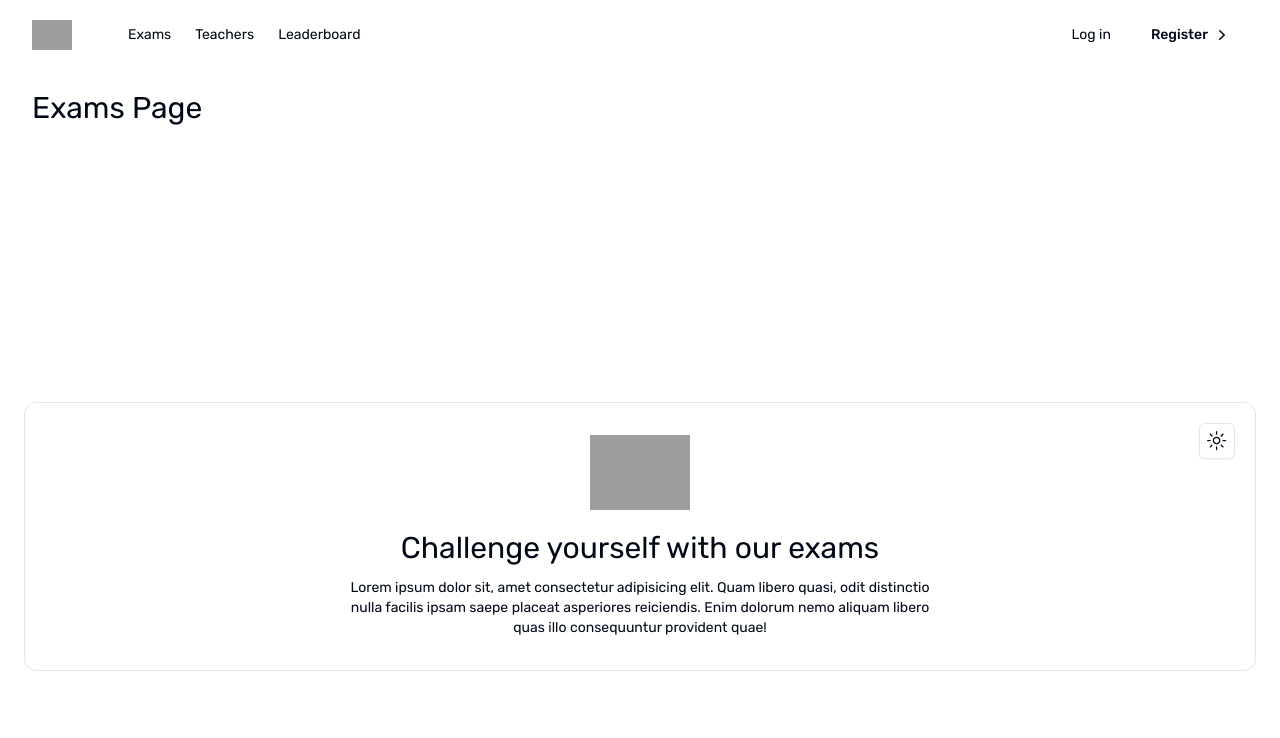
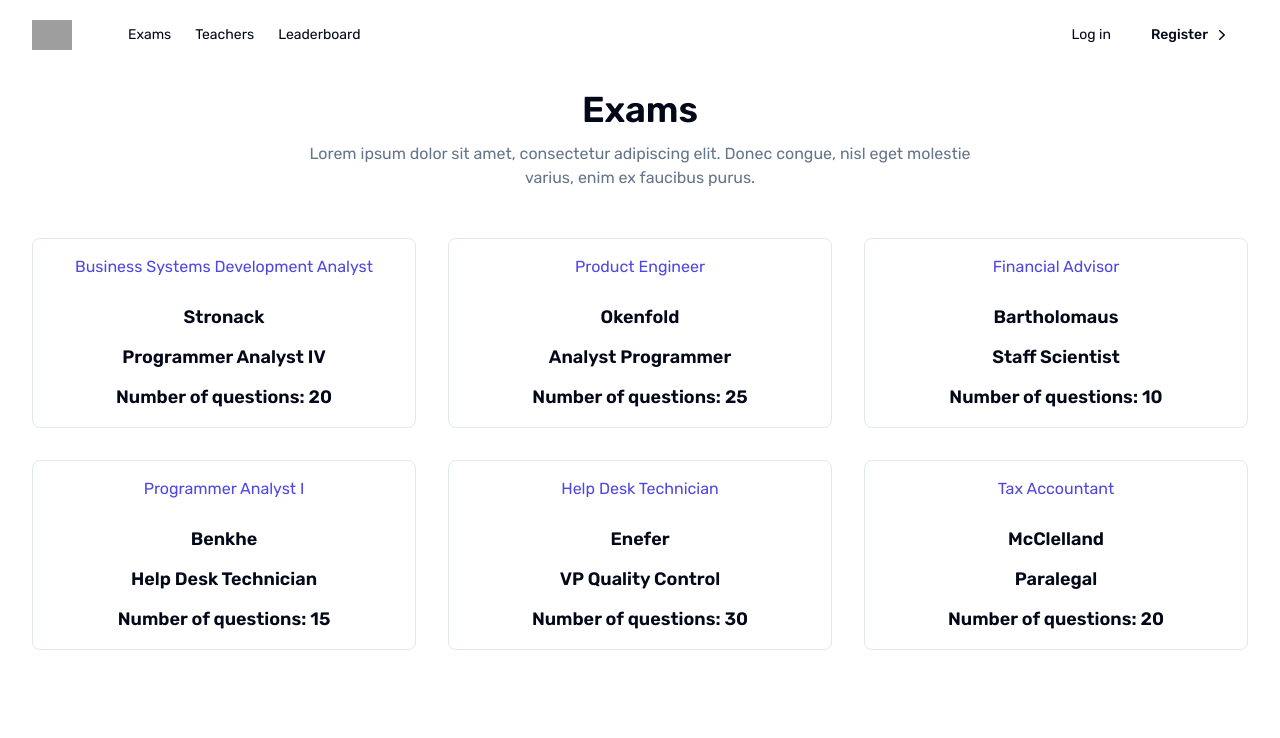
Before and after one commit to alieldeba/examon, a Next.js app: page /exams in a window 1280 px wide. Shown: the top 738 px of the page. Built offline with nearby package versions, Linux system fonts and the light colour scheme; grey boxes are pictures that could not be loaded.

Commit message:
build: exams page

```diff
--- a/app/exams/page.tsx
+++ b/app/exams/page.tsx
@@ -1,7 +1,131 @@
 import React from "react";
+import { cn } from "@/lib/utils"
+import { buttonVariants } from "@/components/ui/button"
+import {
+    AlertDialog,
+    // AlertDialogAction,
+    AlertDialogCancel,
+    AlertDialogContent,
+    AlertDialogDescription,
+    AlertDialogFooter,
+    AlertDialogHeader,
+    AlertDialogTitle,
+    AlertDialogTrigger,
+} from "@/components/ui/alert-dialog";
+import Link from "next/link";
 
 function page() {
-  return <h1 className="text-3xl h-56">Exams Page</h1>;
+    let features = [
+        {
+            id: 1,
+            title: "Business Systems Development Analyst",
+            teacher: "Stronack",
+            numberOfQuestions: 20,
+            subject: "Programmer Analyst IV",
+        },
+        {
+            id: 2,
+            title: "Product Engineer",
+            teacher: "Okenfold",
+            numberOfQuestions: 25,
+            subject: "Analyst Programmer",
+        },
+        {
+            id: 3,
+            title: "Financial Advisor",
+            teacher: "Bartholomaus",
+            numberOfQuestions: 10,
+            subject: "Staff Scientist",
+        },
+        {
+            id: 4,
+            title: "Programmer Analyst I",
+            teacher: "Benkhe",
+            numberOfQuestions: 15,
+            subject: "Help Desk Technician",
+        },
+        {
+            id: 5,
+            title: "Help Desk Technician",
+            teacher: "Enefer",
+            numberOfQuestions: 30,
+            subject: "VP Quality Control",
+        },
+        {
+            id: 6,
+            title: "Tax Accountant",
+            teacher: "McClelland",
+            numberOfQuestions: 20,
+            subject: "Paralegal",
+        },
+    ];
+    return (
+        <>
+            <div className="relative max-w-2xl mx-auto sm:text-center">
+                <div className="relative z-10">
+                    <h3 className="text-3xl font-semibold sm:text-4xl">
+                        Exams
+                    </h3>
+                    <p className="mt-3 text-muted-foreground">
+                        Lorem ipsum dolor sit amet, consectetur adipiscing elit.
+                        Donec congue, nisl eget molestie varius, enim ex
+                        faucibus purus.
+                    </p>
+                </div>
+            </div>
+            <div className="relative mt-12">
+                <ul className="grid gap-8 sm:grid-cols-2 lg:grid-cols-3">
+                    {features.map((item, idx) => (
+                        <AlertDialog key={idx}>
+                            <AlertDialogTrigger>
+                                <li className="space-y-3 p-4 border rounded-lg">
+                                    <AlertDialogContent>
+                                        <AlertDialogHeader>
+                                            <AlertDialogTitle>
+                                                Some more info about exam {item.id}
+                                            </AlertDialogTitle>
+                                            <AlertDialogDescription>
+                                                Lorem, ipsum dolor sit amet
+                                                consectetur adipisicing elit.
+                                                Quis eligendi amet, sit
+                                                reiciendis debitis nam fugiat
+                                                ducimus quam ipsa beatae!
+                                            </AlertDialogDescription>
+                                        </AlertDialogHeader>
+                                        <AlertDialogFooter>
+                                            <AlertDialogCancel>
+                                                Cancel
+                                            </AlertDialogCancel>
+                                            {/* TODO: need to make it as a component */}
+                                            <Link
+                                                href={`/emails/${item.id}`}
+                                                className={cn(buttonVariants())}
+                                            >
+                                                Start Exam
+                                            </Link>
+                                        </AlertDialogFooter>
+                                    </AlertDialogContent>
+                                    <div className="text-indigo-600 pb-3">
+                                        {item.title}
+                                    </div>
+                                    <h4 className="text-lg font-semibold">
+                                        {item.teacher}
+                                    </h4>
+                                    <h4 className="text-lg font-semibold">
+                                        {item.subject}
+                                    </h4>
+                                    <h4 className="text-lg font-semibold">
+                                        Number of questions:{" "}
+                                        {item.numberOfQuestions}
+                                    </h4>
+                                </li>
+                            </AlertDialogTrigger>
+                        </AlertDialog>
+                    ))}
+                </ul>
+            </div>
+        </>
+    );
 }
 
 export default page;
--- /dev/null
+++ b/components/ui/alert-dialog.tsx
@@ -0,0 +1,141 @@
+"use client"
+
+import * as React from "react"
+import * as AlertDialogPrimitive from "@radix-ui/react-alert-dialog"
+
+import { cn } from "@/lib/utils"
+import { buttonVariants } from "@/components/ui/button"
+
+const AlertDialog = AlertDialogPrimitive.Root
+
+const AlertDialogTrigger = AlertDialogPrimitive.Trigger
+
+const AlertDialogPortal = AlertDialogPrimitive.Portal
+
+const AlertDialogOverlay = React.forwardRef<
+  React.ElementRef<typeof AlertDialogPrimitive.Overlay>,
+  React.ComponentPropsWithoutRef<typeof AlertDialogPrimitive.Overlay>
+>(({ className, ...props }, ref) => (
+  <AlertDialogPrimitive.Overlay
+    className={cn(
+      "fixed inset-0 z-50 bg-black/80 data-[state=open]:animate-in data-[state=closed]:animate-out data-[state=closed]:fade-out-0 data-[state=open]:fade-in-0",
+      className
+    )}
+    {...props}
+    ref={ref}
+  />
+))
+AlertDialogOverlay.displayName = AlertDialogPrimitive.Overlay.displayName
+
+const AlertDialogContent = React.forwardRef<
+  React.ElementRef<typeof AlertDialogPrimitive.Content>,
+  React.ComponentPropsWithoutRef<typeof AlertDialogPrimitive.Content>
+>(({ className, ...props }, ref) => (
+  <AlertDialogPortal>
+    <AlertDialogOverlay />
+    <AlertDialogPrimitive.Content
+      ref={ref}
+      className={cn(
+        "fixed left-[50%] top-[50%] z-50 grid w-full max-w-lg translate-x-[-50%] translate-y-[-50%] gap-4 border bg-background p-6 shadow-lg duration-200 data-[state=open]:animate-in data-[state=closed]:animate-out data-[state=closed]:fade-out-0 data-[state=open]:fade-in-0 data-[state=closed]:zoom-out-95 data-[state=open]:zoom-in-95 data-[state=closed]:slide-out-to-left-1/2 data-[state=closed]:slide-out-to-top-[48%] data-[state=open]:slide-in-from-left-1/2 data-[state=open]:slide-in-from-top-[48%] sm:rounded-lg",
+        className
+      )}
+      {...props}
+    />
+  </AlertDialogPortal>
+))
+AlertDialogContent.displayName = AlertDialogPrimitive.Content.displayName
+
+const AlertDialogHeader = ({
+  className,
+  ...props
+}: React.HTMLAttributes<HTMLDivElement>) => (
+  <div
+    className={cn(
+      "flex flex-col space-y-2 text-center sm:text-left",
+      className
+    )}
+    {...props}
+  />
+)
+AlertDialogHeader.displayName = "AlertDialogHeader"
+
+const AlertDialogFooter = ({
+  className,
+  ...props
+}: React.HTMLAttributes<HTMLDivElement>) => (
+  <div
+    className={cn(
+      "flex flex-col-reverse sm:flex-row sm:justify-end sm:space-x-2",
+      className
+    )}
+    {...props}
+  />
+)
+AlertDialogFooter.displayName = "AlertDialogFooter"
+
+const AlertDialogTitle = React.forwardRef<
+  React.ElementRef<typeof AlertDialogPrimitive.Title>,
+  React.ComponentPropsWithoutRef<typeof AlertDialogPrimitive.Title>
+>(({ className, ...props }, ref) => (
+  <AlertDialogPrimitive.Title
+    ref={ref}
+    className={cn("text-lg font-semibold", className)}
+    {...props}
+  />
+))
+AlertDialogTitle.displayName = AlertDialogPrimitive.Title.displayName
+
+const AlertDialogDescription = React.forwardRef<
+  React.ElementRef<typeof AlertDialogPrimitive.Description>,
+  React.ComponentPropsWithoutRef<typeof AlertDialogPrimitive.Description>
+>(({ className, ...props }, ref) => (
+  <AlertDialogPrimitive.Description
+    ref={ref}
+    className={cn("text-sm text-muted-foreground", className)}
+    {...props}
+  />
+))
+AlertDialogDescription.displayName =
+  AlertDialogPrimitive.Description.displayName
+
+const AlertDialogAction = React.forwardRef<
+  React.ElementRef<typeof AlertDialogPrimitive.Action>,
+  React.ComponentPropsWithoutRef<typeof AlertDialogPrimitive.Action>
+>(({ className, ...props }, ref) => (
+  <AlertDialogPrimitive.Action
+    ref={ref}
+    className={cn(buttonVariants(), className)}
+    {...props}
+  />
+))
+AlertDialogAction.displayName = AlertDialogPrimitive.Action.displayName
+
+const AlertDialogCancel = React.forwardRef<
+  React.ElementRef<typeof AlertDialogPrimitive.Cancel>,
+  React.ComponentPropsWithoutRef<typeof AlertDialogPrimitive.Cancel>
+>(({ className, ...props }, ref) => (
+  <AlertDialogPrimitive.Cancel
+    ref={ref}
+    className={cn(
+      buttonVariants({ variant: "outline" }),
+      "mt-2 sm:mt-0",
+      className
+    )}
+    {...props}
+  />
+))
+AlertDialogCancel.displayName = AlertDialogPrimitive.Cancel.displayName
+
+export {
+  AlertDialog,
+  AlertDialogPortal,
+  AlertDialogOverlay,
+  AlertDialogTrigger,
+  AlertDialogContent,
+  AlertDialogHeader,
+  AlertDialogFooter,
+  AlertDialogTitle,
+  AlertDialogDescription,
+  AlertDialogAction,
+  AlertDialogCancel,
+}
--- a/package.json
+++ b/package.json
@@ -10,6 +10,7 @@
   },
   "dependencies": {
     "@headlessui/react": "^1.7.18",
+    "@radix-ui/react-alert-dialog": "^1.0.5",
     "@radix-ui/react-dropdown-menu": "^2.0.6",
     "@radix-ui/react-icons": "^1.3.0",
     "@radix-ui/react-label": "^2.0.2",
```
Also changed, not shown: 1 other file (tests, documents, lock files or other folders).
